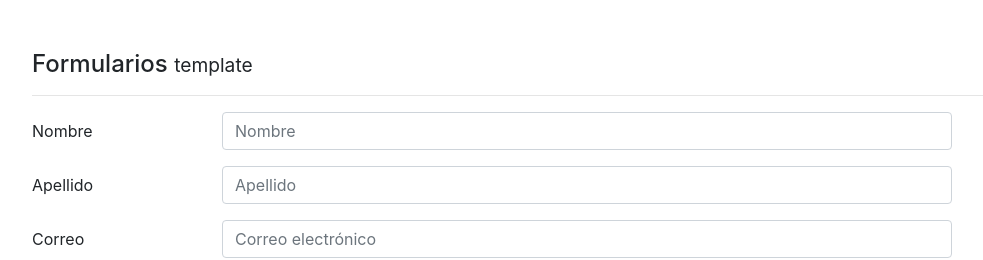
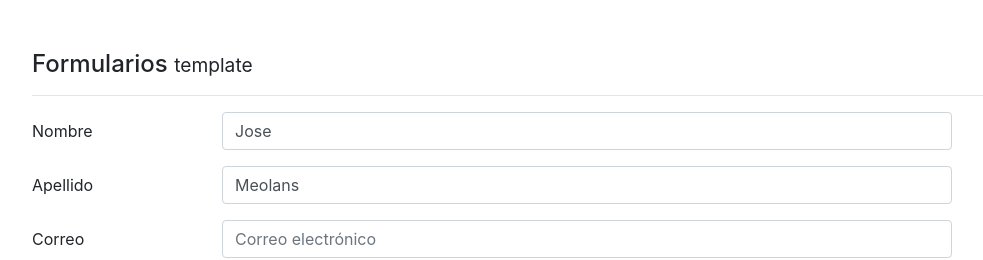
Before and after one commit to matamicen/Angular_04-FormRest, an Angular app: page / in a window 1280 px wide. Shown: the top 260 px of the page, without its empty margins (53-1036 px from the left). Built offline with nearby package versions, Linux system fonts and the light colour scheme.

Commit message:
objeto Usuario y  [(ngModel)]

```diff
--- a/src/app/components/template/template.component.html
+++ b/src/app/components/template/template.component.html
@@ -1,6 +1,6 @@
 <h4>Formularios <small>template</small></h4>
 <hr>
-<form (ngSubmit)="guardar()" novalidate="" >
+<form (ngSubmit)="guardar(forma)" #forma="ngForm"  >
 
   <div>
 
@@ -13,7 +13,7 @@
                placeholder="Nombre"
                name="nombre"
                minlength="5"
-               ngModel
+               [(ngModel)]="usuario.nombre"
                required>
       </div>
     </div>
@@ -24,7 +24,10 @@
 
         <input class="form-control"
                type="text"
-               placeholder="Apellido">
+               placeholder="Apellido"
+               name="apellido"
+               [(ngModel)]="usuario.apellido"
+               required>
       </div>
     </div>
 
@@ -36,7 +39,10 @@
 
       <input class="form-control"
              type="email"
-             placeholder="Correo electrónico">
+             placeholder="Correo electrónico"
+             name="email"
+             [(ngModel)]="usuario.email"
+             required>
     </div>
   </div>
 
--- a/src/app/components/template/template.component.ts
+++ b/src/app/components/template/template.component.ts
@@ -1,4 +1,6 @@
 import { Component, OnInit } from '@angular/core';
+import { NgForm } from '@angular/forms';
+
 
 @Component({
   selector: 'app-template',
@@ -7,13 +9,23 @@ import { Component, OnInit } from '@angular/core';
 })
 export class TemplateComponent implements OnInit {
 
+  usuario:Object = {
+    nombre : "Jose",
+    apellido : "Meolans",
+    email : ""
+
+  }
   constructor() { }
 
   ngOnInit() {
   }
 
-  guardar() {
+  guardar(forma:NgForm) {
       console.log("guardo los cambios");
+      console.log("NgForm forma: ", forma);
+      console.log("forma value: ", forma.value);
+      console.log("usuario: ", this.usuario);
+
 
 
   }
```
